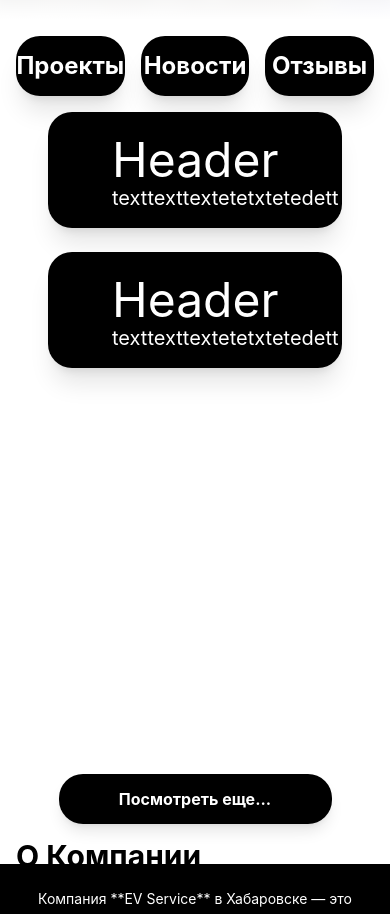
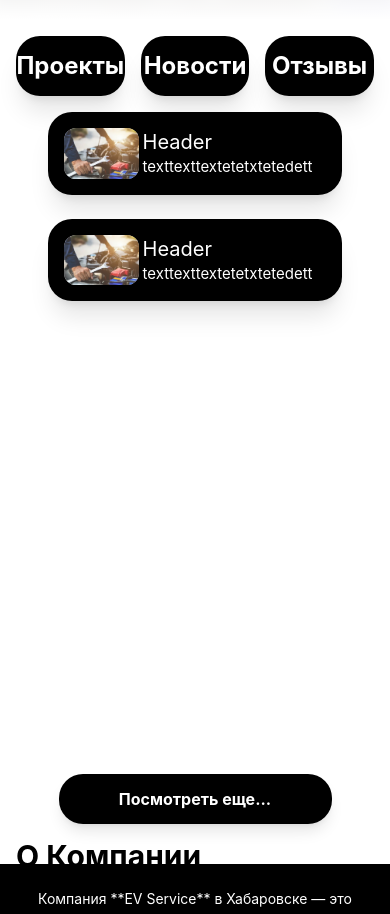
Before and after one commit to matv864/auto_service, a React (Create React App) app in the folder frontend/: page / in a window 390 px wide. Shown: the part 940-1854 px from the top of the page. Built offline with nearby package versions, Linux system fonts and the light colour scheme.

Commit message:
main-page OK1

```diff
--- a/frontend/src/components/card.js
+++ b/frontend/src/components/card.js
@@ -3,14 +3,14 @@
 function Card() {
     return (
         <div class="ml-8 mr-8 shadow-xl bg-black rounded-3xl flex justify-beetwen items-center p-4">
-            <div class="h-full w-[40%] p-4">
+            <div class="h-full w-[40%] sm:p-4">
                 <div class="h-full w-full rounded-xl bg-white">
                     <img src="/images/image 2.png" class="rounded-xl w-full h-full"></img>
                 </div>
             </div>
-            <div class="h-full w-full pl-4 pt-2">
-                <p class="text-white text-5xl">Header</p>
-                <p class="text-white text-xl">texttexttextetetxtetedett</p>
+            <div class="h-full w-full pl-[4px]  sm:pl-4 sm:pt-2">
+                <p class="text-white text-xl sm:text-5xl">Header</p>
+                <p class="text-white text-[15px] sm:text-xl">texttexttextetetxtetedett</p>
             </div>
         </div>
     );
```
